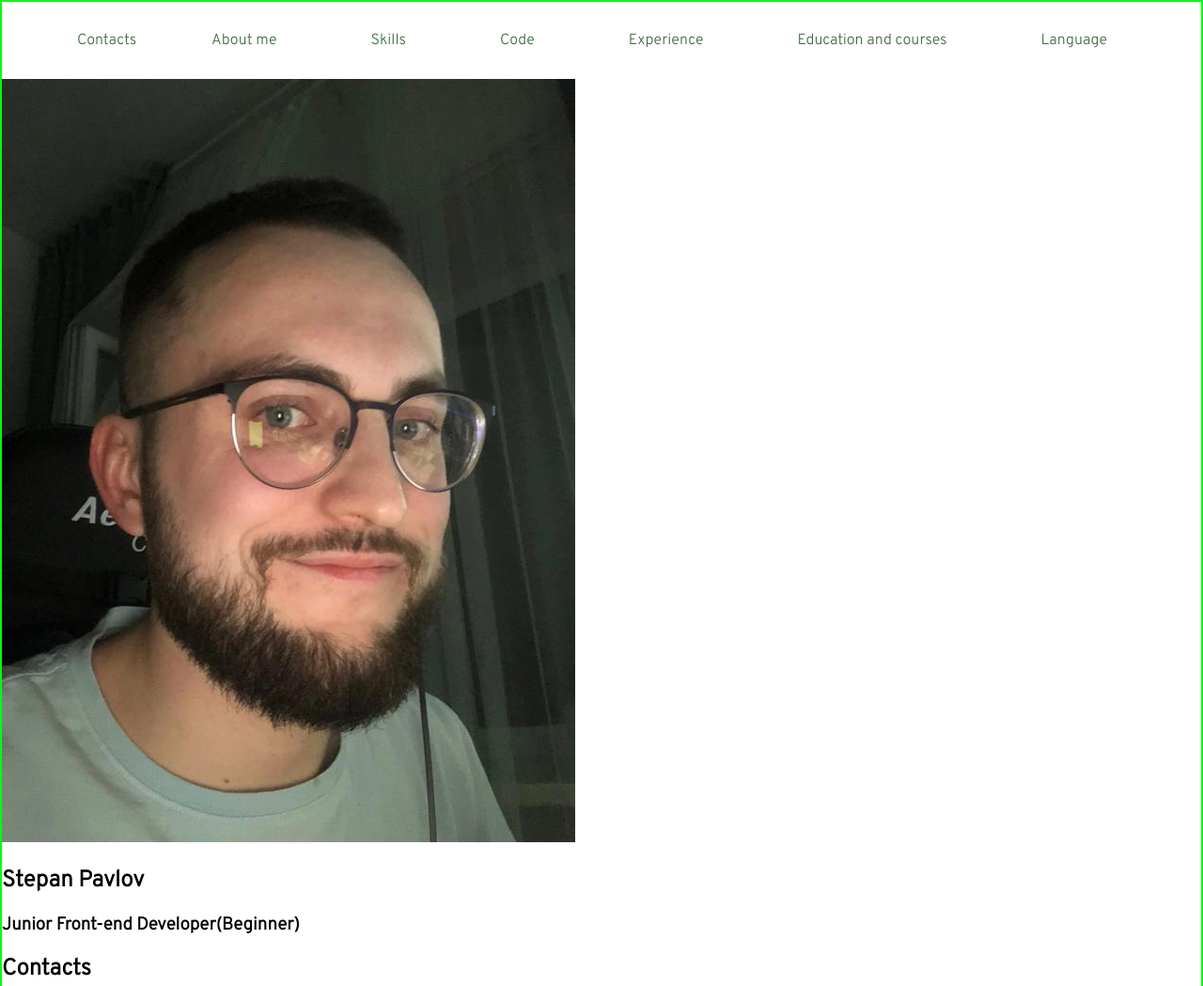
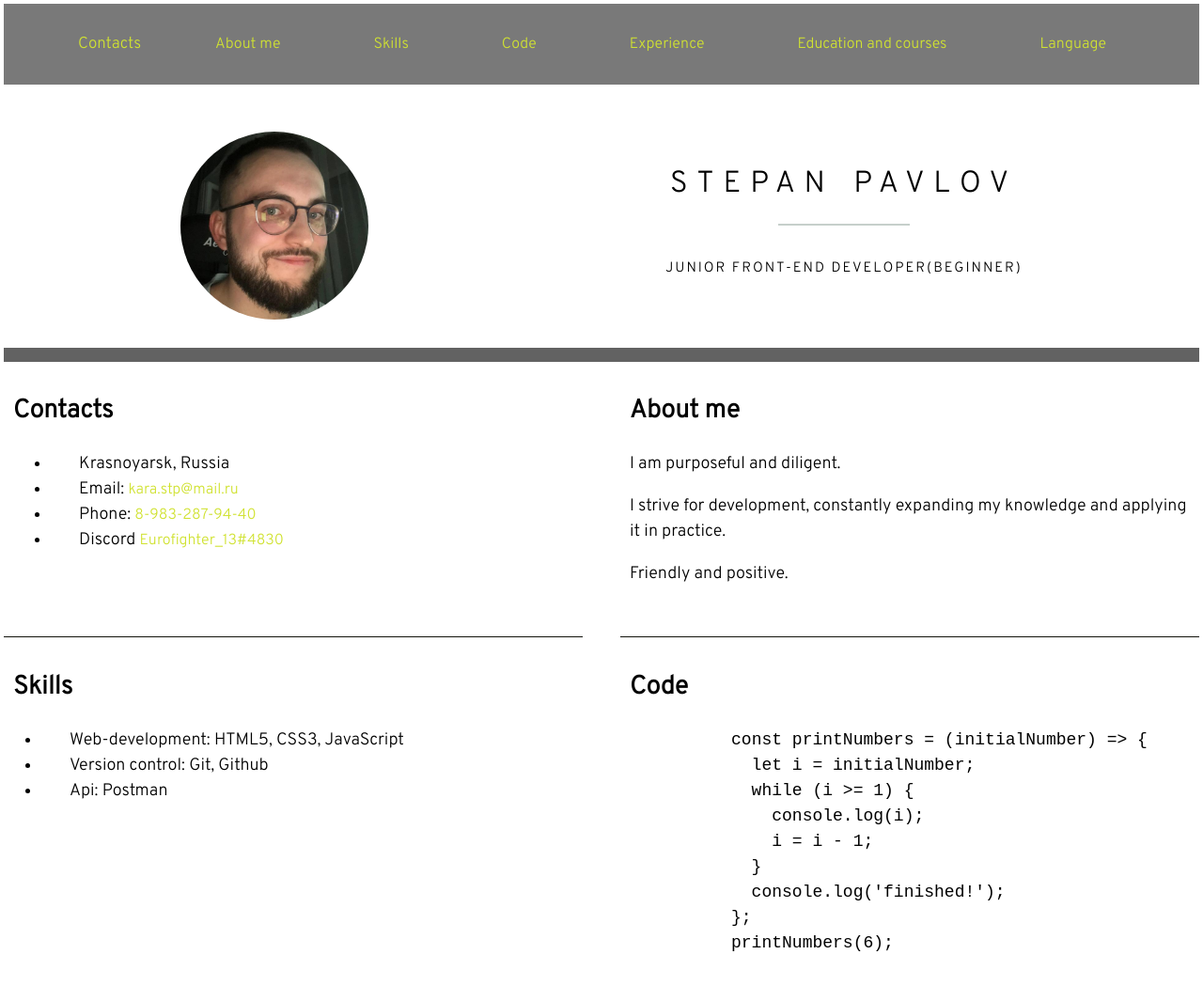
Before and after one commit to StepVn/rsschool-cv, a plain HTML site: page index.html in a window 1280 px wide. Shown: the top 1049 px of the page at 94% size. Drawn offline with Linux system fonts and the light colour scheme.

Commit message:
feat: add information

```diff
--- a/index.html
+++ b/index.html
@@ -51,16 +51,16 @@
     </nav>
   </header>
   <main class="main">
-    <div class="container">
-      <section class="section" id="profile">
-        <img src="assets/img/photo.jpg" alt="photo">
+    <div class="container main-container">
+      <section class="section-profile" id="profile">
+        <img src="assets/img/photo.jpg" alt class="section-logo">
         <div class="section-profile-title">
-        <h1 class="section-title main">
+        <h1 class="section-title main-title">
           Stepan Pavlov
         </h1>
-        <h3 class="section subtitle">
+        <h5 class="section-subtitle">
           Junior Front-end Developer(Beginner)
-        </h3>
+        </h5>
         </div>
       </section>
       <section class="section" id="contacts">
@@ -93,8 +93,9 @@
         <h2 class="section-title">
           About me
         </h2>
-        <p>I am purposeful and diligent.I strive for development, constantly expanding my knowledge and applying it in practice.
-          <span>Friendly and positive</span>.</p>
+        <p>I am purposeful and diligent.</p>
+        <p>I strive for development, constantly expanding my knowledge and applying it in practice.</p>
+        <p><span>Friendly and positive.</span></p>
       </section>
       <section class="section" id="skills">
         <h2 class="section-title">
@@ -162,8 +163,16 @@
       </section>
     </div>
   </main>
-  <footer>
-  <div class="container"></div>
+  <footer class="footer">
+  <div class="container footer-container">
+    <div>
+      © 2022
+      <a href="https://github.com/Showmeyourbobs" class="nav-link">
+        Stepan Pavlov
+      </a>
+    </div>
+    <a href="https://rs.school/js-stage0/" class="rss"></a>
+  </div>
   </footer>
 </body>
 </html>
--- a/style.css
+++ b/style.css
@@ -1,15 +1,21 @@
 html, body {
   font-family: 'Overpass', sans-serif;
-  border: 1px solid rgb(0, 255, 13);
+  border: 2px solid rgb(255, 255, 255);
   min-height: 100vh;
   margin: 0;
   padding: 0;
   display: flex;
   flex-direction: column;
   justify-content: space-between;
+  font-size: 18px;
+  font-weight: 400;
+  line-height: 1.5
 }
 * {
   box-sizing: border-box;
+}
+.header {
+  background-color: rgb(121, 121, 121);
 }
 .container {
   max-width: 1440px;
@@ -25,7 +31,7 @@ html, body {
 }
 a {
   text-decoration: none;
-  color: rgba(7, 66, 7, 0.76);
+  color: rgb(208, 226, 49);
   font-size: 16px;
   cursor: pointer;
 }
@@ -33,19 +39,23 @@ a:hover {
   transition: .3s;
 }
 .section-item a {
-  color: rgba(7, 66, 7, 0.76);
+  color: rgba(208, 226, 49);
   text-decoration: none;
   transition: color 0.5s;
 }
 .section-item a:hover {
-  color: rgba(7, 66, 7, 0.76);
+  color: rgba(208, 226, 49);
 }
 html {
   scroll-behavior: smooth;
 }
+.main {
+  margin-bottom: auto;
+}
 .main-container {
   display: flex;
   flex-wrap: wrap;
+  justify-content: space-between;
 }
 .section {
   width: 50%;
@@ -55,3 +65,81 @@ html {
     width: 100%;
   }
 }
+.section-logo {
+  width: 200px;
+  height: 200px;
+  border-radius: 50%;
+  object-fit: cover;
+  filter: blur(1);
+}
+.section-item {
+  position: relative;
+  padding-left: 30px;
+}
+.section-profile {
+  display: flex;
+  justify-content: space-around;
+  width: 100%;
+  padding: 50px 30px 30px;
+  border-bottom: 15px solid #616161fd;
+}
+.section-profile-title {
+  display: flex;
+  flex-direction: column;
+  justify-content: center;
+  align-content: center;
+  text-align: center;
+  text-transform: uppercase;
+}
+.main-title {
+  position: relative;
+  padding: 0;
+  margin-bottom: 20px;
+  color: #000000;
+  font-size: 32px;
+  font-weight: 300;
+  letter-spacing: 10px;
+  line-height: 50px;
+  word-spacing: 3px;
+}
+.main-title::after {
+  content: "";
+  position: absolute;
+  bottom: -19px;
+  left: 50%;
+  margin-left: -70px;
+  width: 140px;
+  height: 2px;
+  background-color: #c6cfcb;
+}
+.section-subtitle {
+  margin-top: 20px;
+  color: #000000;
+  line-height: 50px;
+  font-weight: 300;
+  letter-spacing: 2px;
+}
+.section {
+  width: calc(50% - 20px);
+  padding: 10px;
+  padding-bottom: 35px;
+  border-bottom: 1px solid rgb(18, 19, 11);
+}
+.section-language {
+  border-bottom: 0;
+}
+.nav-link {
+  font-size: 17px;
+  color: rgb(208, 226, 49);
+}
+.footer {
+  background-color: rgb(121, 121, 121);
+  padding: 20px;
+}
+.rss {
+  width: 40px;
+  height: 40px;
+  background-image: url("./assets/svg/rs_school_js.svg");
+  background-size: contain;
+  background-repeat: no-repeat;
+}
```
